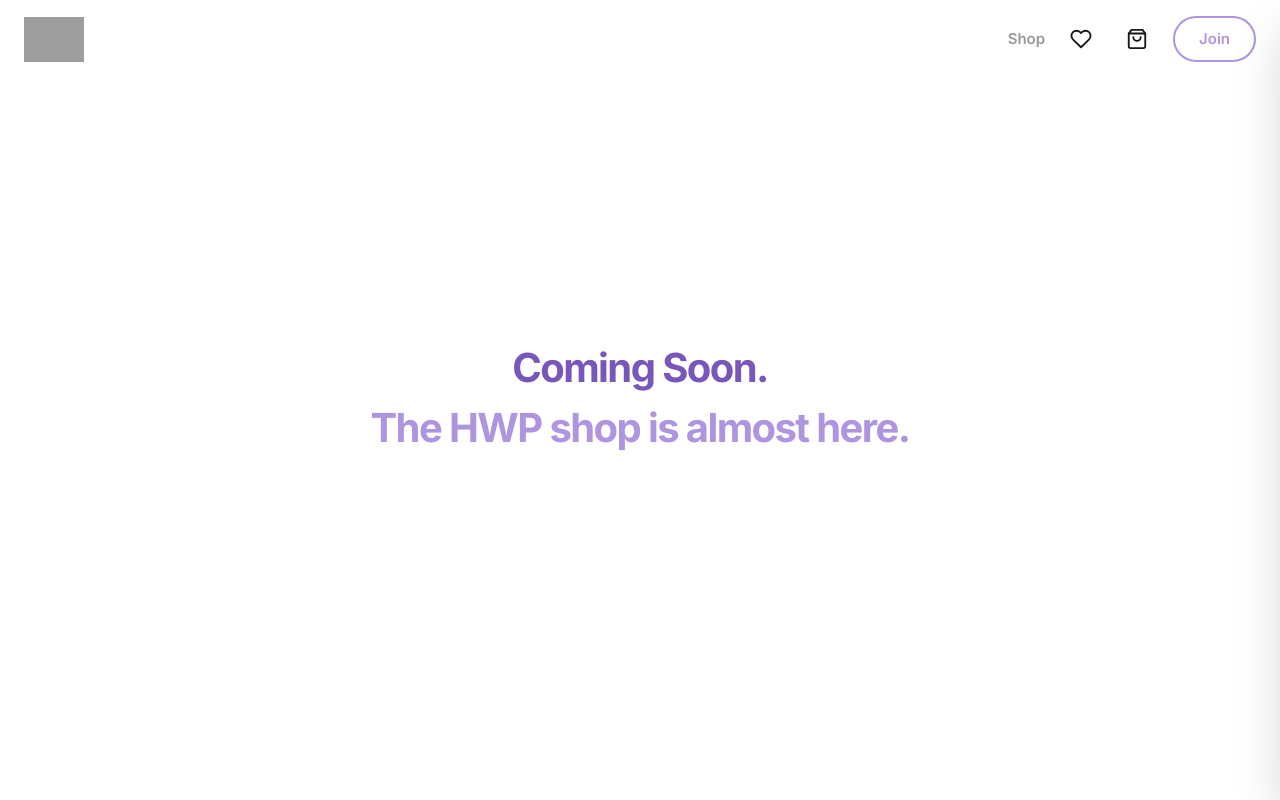
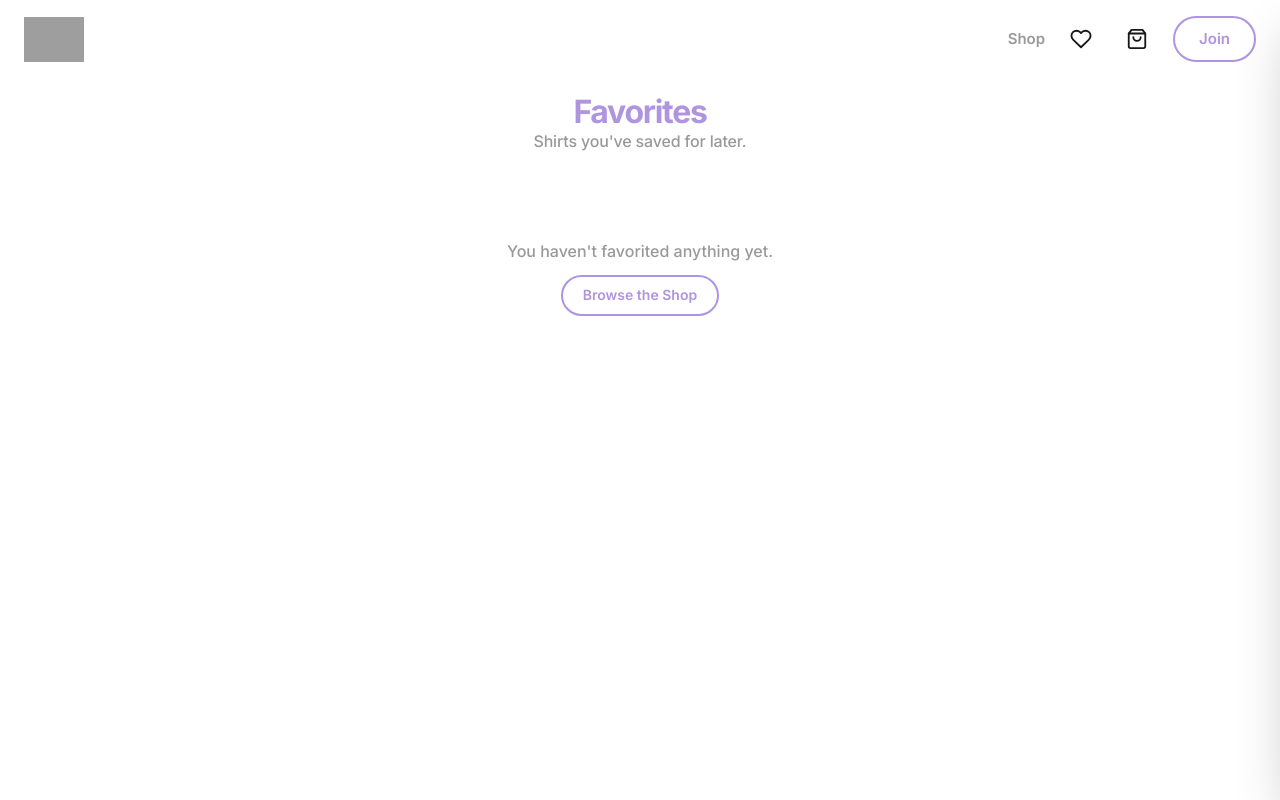
Before and after one commit to teobuilds/hwp-waitlist-site, a Next.js app: page /favorites in a window 1280 px wide. Built offline with nearby package versions, Linux system fonts and the light colour scheme; grey boxes are pictures that could not be loaded.

Commit message:
Open the shop to everyone by removing the Coming Soon preview gate
Co-Authored-By: Claude Sonnet 5 <noreply@anthropic.com>

```diff
--- a/app/favorites/page.tsx
+++ b/app/favorites/page.tsx
@@ -2,7 +2,6 @@
 
 import Image from 'next/image';
 import Link from 'next/link';
-import { useSearchParams } from 'next/navigation';
 import { Suspense } from 'react';
 import Navbar from '@/components/Navbar';
 import FavoriteButton from '@/components/FavoriteButton';
@@ -10,9 +9,6 @@ import { useFavorites } from '@/lib/favorites-context';
 import { getProduct } from '@/lib/products';
 
 function FavoritesContent() {
-  const searchParams = useSearchParams();
-  const preview = searchParams.get('preview');
-  const isPreview = preview === 'hwp2025';
 
   const { favorites } = useFavorites();
 
@@ -20,21 +16,6 @@ function FavoritesContent() {
     .map(fav => ({ fav, product: getProduct(fav.productId) }))
     .filter((e): e is { fav: typeof e.fav; product: NonNullable<typeof e.product> } => Boolean(e.product));
 
-  if (!isPreview) {
-    return (
-      <main className="h-[100dvh] overflow-hidden md:h-auto md:min-h-screen bg-white">
-        <Navbar />
-        <section className="h-full md:h-screen flex flex-col items-center justify-center text-center px-6 gap-3 md:gap-4 relative">
-          <h1 className="text-[28px] md:text-[40px]" style={{ color: '#7956B9', fontWeight: 700, letterSpacing: '-0.04em', lineHeight: 1 }}>
-            Coming Soon.
-          </h1>
-          <h2 className="text-[24px] md:text-[40px]" style={{ color: '#AF94E0', fontWeight: 700, letterSpacing: '-0.04em', lineHeight: 1.2 }}>
-            The HWP shop is almost here.
-          </h2>
-        </section>
-      </main>
-    );
-  }
 
   return (
     <main className="min-h-screen bg-white">
--- a/app/shop/[id]/page.tsx
+++ b/app/shop/[id]/page.tsx
@@ -183,8 +183,6 @@ function RelatedProducts({ currentId }: { currentId: number }) {
 
 function ProductDetailContent({ productId }: { productId: number }) {
   const searchParams = useSearchParams();
-  const preview = searchParams.get('preview');
-  const isPreview = preview === 'hwp2025';
 
   const product = getProduct(productId);
   const preferredColor = searchParams.get('color');
@@ -204,21 +202,6 @@ function ProductDetailContent({ productId }: { productId: number }) {
   const { addItem, openCart } = useCart();
   const { isFavorite, toggleFavorite } = useFavorites();
 
-  if (!isPreview) {
-    return (
-      <main className="h-[100dvh] overflow-hidden md:h-auto md:min-h-screen bg-white">
-        <Navbar />
-        <section className="h-full md:h-screen flex flex-col items-center justify-center text-center px-6 gap-3 md:gap-4 relative">
-          <h1 className="text-[28px] md:text-[40px]" style={{ color: '#7956B9', fontWeight: 700, letterSpacing: '-0.04em', lineHeight: 1 }}>
-            Coming Soon.
-          </h1>
-          <h2 className="text-[24px] md:text-[40px]" style={{ color: '#AF94E0', fontWeight: 700, letterSpacing: '-0.04em', lineHeight: 1.2 }}>
-            The HWP shop is almost here.
-          </h2>
-        </section>
-      </main>
-    );
-  }
 
   if (!product) {
     notFound();
--- a/app/shop/page.tsx
+++ b/app/shop/page.tsx
@@ -2,7 +2,7 @@
 
 import Image from 'next/image';
 import Link from 'next/link';
-import { useRouter, useSearchParams } from 'next/navigation';
+import { useRouter } from 'next/navigation';
 import { Suspense, useState } from 'react';
 import Navbar from '@/components/Navbar';
 import Footer from '@/components/Footer';
@@ -152,25 +152,7 @@ function ProductCard({ product }: { product: Product }) {
 }
 
 function ShopContent() {
-  const searchParams = useSearchParams();
-  const preview = searchParams.get('preview');
-  const isPreview = preview === 'hwp2025';
 
-  if (!isPreview) {
-    return (
-      <main className="h-[100dvh] overflow-hidden md:h-auto md:min-h-screen bg-white">
-        <Navbar />
-        <section className="h-full md:h-screen flex flex-col items-center justify-center text-center px-6 gap-3 md:gap-4 relative">
-          <h1 className="text-[28px] md:text-[40px]" style={{ color: '#7956B9', fontWeight: 700, letterSpacing: '-0.04em', lineHeight: 1 }}>
-            Coming Soon.
-          </h1>
-          <h2 className="text-[24px] md:text-[40px]" style={{ color: '#AF94E0', fontWeight: 700, letterSpacing: '-0.04em', lineHeight: 1.2 }}>
-            The HWP shop is almost here.
-          </h2>
-        </section>
-      </main>
-    );
-  }
 
   return (
     <main className="min-h-screen bg-white">
```
